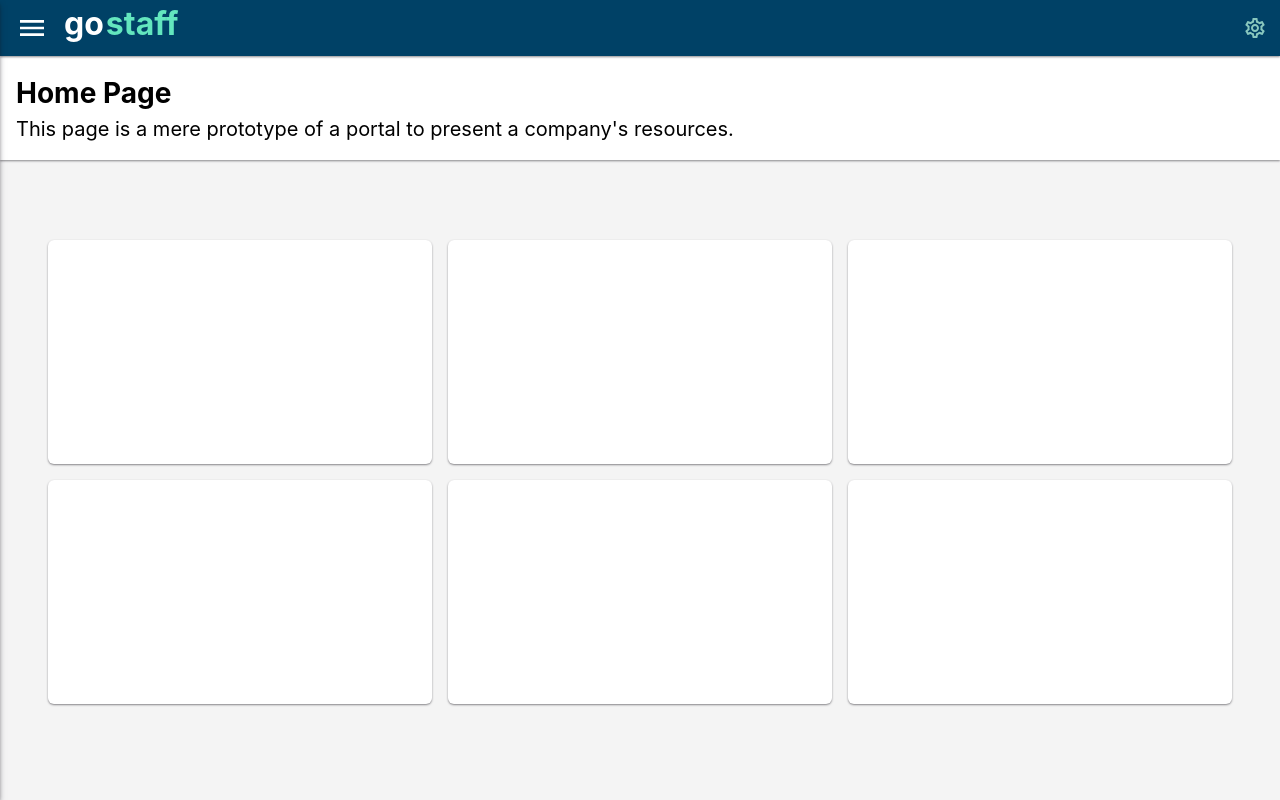
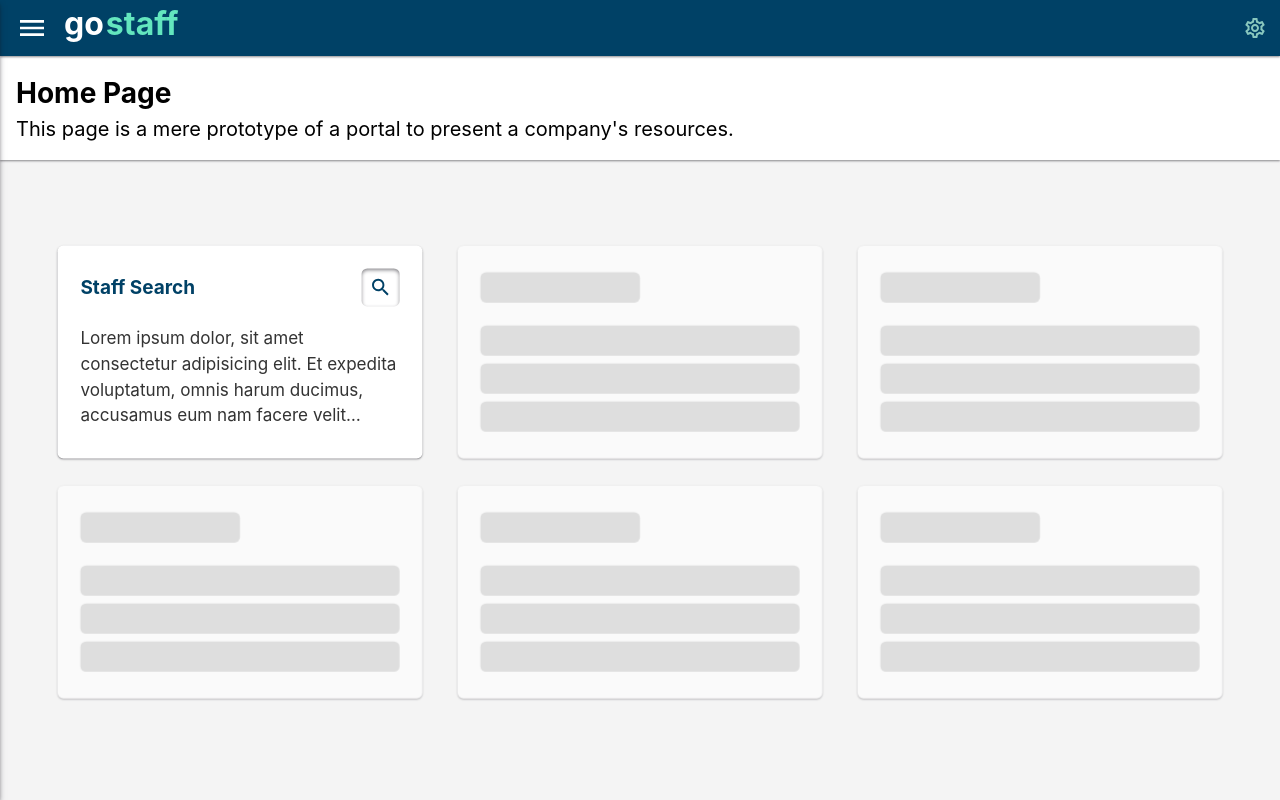
Before and after one commit to douglasyabuki/go-staff, a React (Vite) app: page / in a window 1280 px wide. Both pictures are taken after a click on the button "Sign in". Built offline with nearby package versions, Linux system fonts and the light colour scheme.

Commit message:
Bootstrap: Home card component

```diff
--- /dev/null
+++ b/src/components/cards/HomeCard.tsx
@@ -0,0 +1,28 @@
+import * as React from 'react';
+import { Link } from 'react-router-dom';
+
+export interface HomeCardProps {
+  label: string;
+  path: string;
+  children: React.ReactNode;
+  icon?: React.ReactNode;
+}
+
+export default function HomeCard({ path, label, children, icon }: HomeCardProps) {
+  return (
+    <Link
+      className="flex h-56 w-96 scale-95 transform-gpu cursor-pointer flex-col items-center gap-2 rounded-md bg-white px-6 py-3 shadow-sm shadow-transparent-black transition-transform duration-200 hover:scale-100 dark:bg-grey-80"
+      to={path}
+    >
+      <div className="my-4 flex h-8 w-full items-center justify-between rounded-md text-dark-blue-80 dark:text-white">
+        <h3 className="text-xl font-bold">{label}</h3>
+        <div className="rounded-md p-2 shadow-inner shadow-transparent-black dark:bg-gocn-grey-primary dark:shadow-gocn-grey-secondary">
+          {icon}
+        </div>
+      </div>
+      <div className="h-28 w-full rounded-md">
+        <p className="line-clamp-4 text-lg text-grey-80 dark:text-grey-20">{children}</p>
+      </div>
+    </Link>
+  );
+}
--- /dev/null
+++ b/src/components/skeletons/home-card-skeleton/HomeCardSkeleton.tsx
@@ -0,0 +1,10 @@
+export default function HomeCardSkeleton() {
+  return (
+    <div className="flex h-56 w-96 scale-95 animate-pulse flex-col items-center gap-2 rounded-md bg-white px-6 py-3 shadow-sm shadow-transparent-black dark:bg-grey-80">
+      <div className="my-4 h-8 w-[50%] place-self-start rounded-md bg-grey-20 dark:bg-gocn-grey-primary"></div>
+      <div className="h-8 w-full rounded-md bg-grey-20 dark:bg-gocn-grey-primary"></div>
+      <div className="h-8 w-full rounded-md bg-grey-20 dark:bg-gocn-grey-primary"></div>
+      <div className="h-8 w-full rounded-md bg-grey-20 dark:bg-gocn-grey-primary"></div>
+    </div>
+  );
+}
--- a/src/pages/Home.tsx
+++ b/src/pages/Home.tsx
@@ -1,3 +1,56 @@
+import HomeCard from '@/components/cards/HomeCard';
+import HomeCardSkeleton from '@/components/skeletons/home-card-skeleton/HomeCardSkeleton';
+import { SearchIcon } from '@/utils/Icons';
+
+interface RouteItem {
+  key: number;
+  path: string;
+  label: string;
+  description: string;
+  icon?: React.ReactNode;
+}
+
+const routeList: RouteItem[] = [
+  {
+    key: 0,
+    path: '',
+    label: 'Staff Search',
+    description:
+      'Lorem ipsum dolor, sit amet consectetur adipisicing elit. Et expedita voluptatum, omnis harum ducimus, accusamus eum nam facere velit consequuntur quidem erum! Nostrum, velit dolorum quasi voluptatibus voluptatum in amet.',
+    icon: <SearchIcon />,
+  },
+  {
+    key: 1,
+    path: '',
+    label: '',
+    description: '',
+  },
+  {
+    key: 2,
+    path: '',
+    label: '',
+    description: '',
+  },
+  {
+    key: 4,
+    path: '',
+    label: '',
+    description: '',
+  },
+  {
+    key: 5,
+    path: '',
+    label: '',
+    description: '',
+  },
+  {
+    key: 6,
+    path: '',
+    label: '',
+    description: '',
+  },
+];
+
 export default function Home() {
   return (
     <div className="flex h-full w-screen flex-col overflow-y-auto bg-grey-5 dark:bg-gocn-grey-primary dark:text-white">
@@ -11,12 +64,15 @@ export default function Home() {
       </div>
       <div className="flex h-full w-screen items-start justify-center px-4 py-20">
         <div className="flex flex-wrap justify-center gap-4">
-          <div className="h-56 w-96 rounded-md bg-white shadow-sm shadow-transparent-black dark:bg-grey-80"></div>
-          <div className="h-56 w-96 rounded-md bg-white shadow-sm shadow-transparent-black dark:bg-grey-80"></div>
-          <div className="h-56 w-96 rounded-md bg-white shadow-sm shadow-transparent-black dark:bg-grey-80"></div>
-          <div className="h-56 w-96 rounded-md bg-white shadow-sm shadow-transparent-black dark:bg-grey-80"></div>
-          <div className="h-56 w-96 rounded-md bg-white shadow-sm shadow-transparent-black dark:bg-grey-80"></div>
-          <div className="h-56 w-96 rounded-md bg-white shadow-sm shadow-transparent-black dark:bg-grey-80"></div>
+          {routeList.map((item) =>
+            item.label !== '' ? (
+              <HomeCard path={item.path} label={item.label} icon={<SearchIcon />} key={item.key}>
+                {item.description}
+              </HomeCard>
+            ) : (
+              <HomeCardSkeleton key={item.key} />
+            ),
+          )}
         </div>
       </div>
     </div>
--- a/src/utils/Icons.tsx
+++ b/src/utils/Icons.tsx
@@ -107,7 +107,7 @@ export const SearchIcon = () => {
         fillRule="evenodd"
         clipRule="evenodd"
         d="M14.71 14H15.5L20.49 19L19 20.49L14 15.5V14.71L13.73 14.43C12.59 15.41 11.11 16 9.5 16C5.91 16 3 13.09 3 9.5C3 5.91 5.91 3 9.5 3C13.09 3 16 5.91 16 9.5C16 11.11 15.41 12.59 14.43 13.73L14.71 14ZM5 9.5C5 11.99 7.01 14 9.5 14C11.99 14 14 11.99 14 9.5C14 7.01 11.99 5 9.5 5C7.01 5 5 7.01 5 9.5Z"
-        fill="#004166"
+        className="fill-dark-blue-80 dark:fill-white"
       />
     </svg>
   );
```
